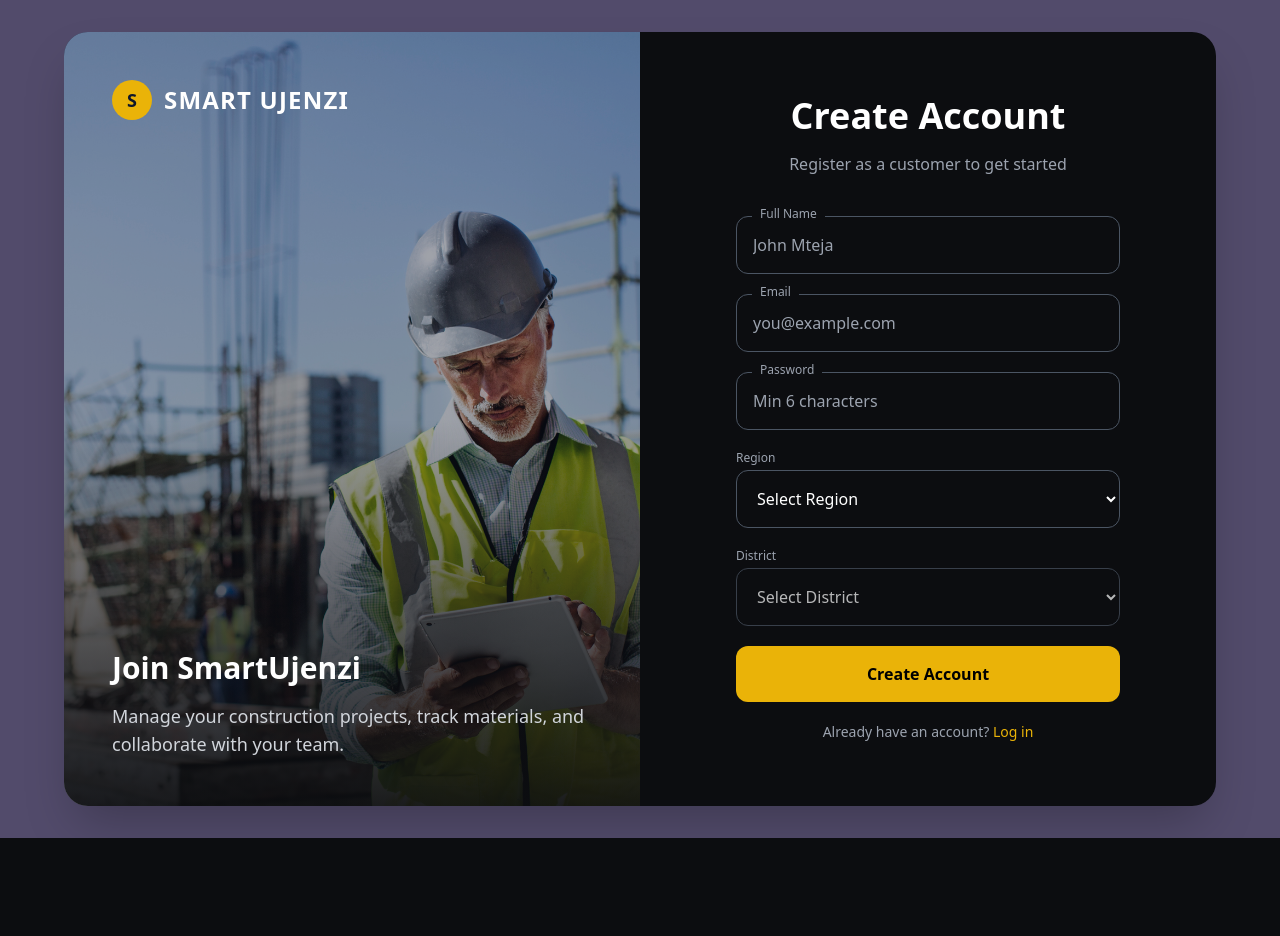
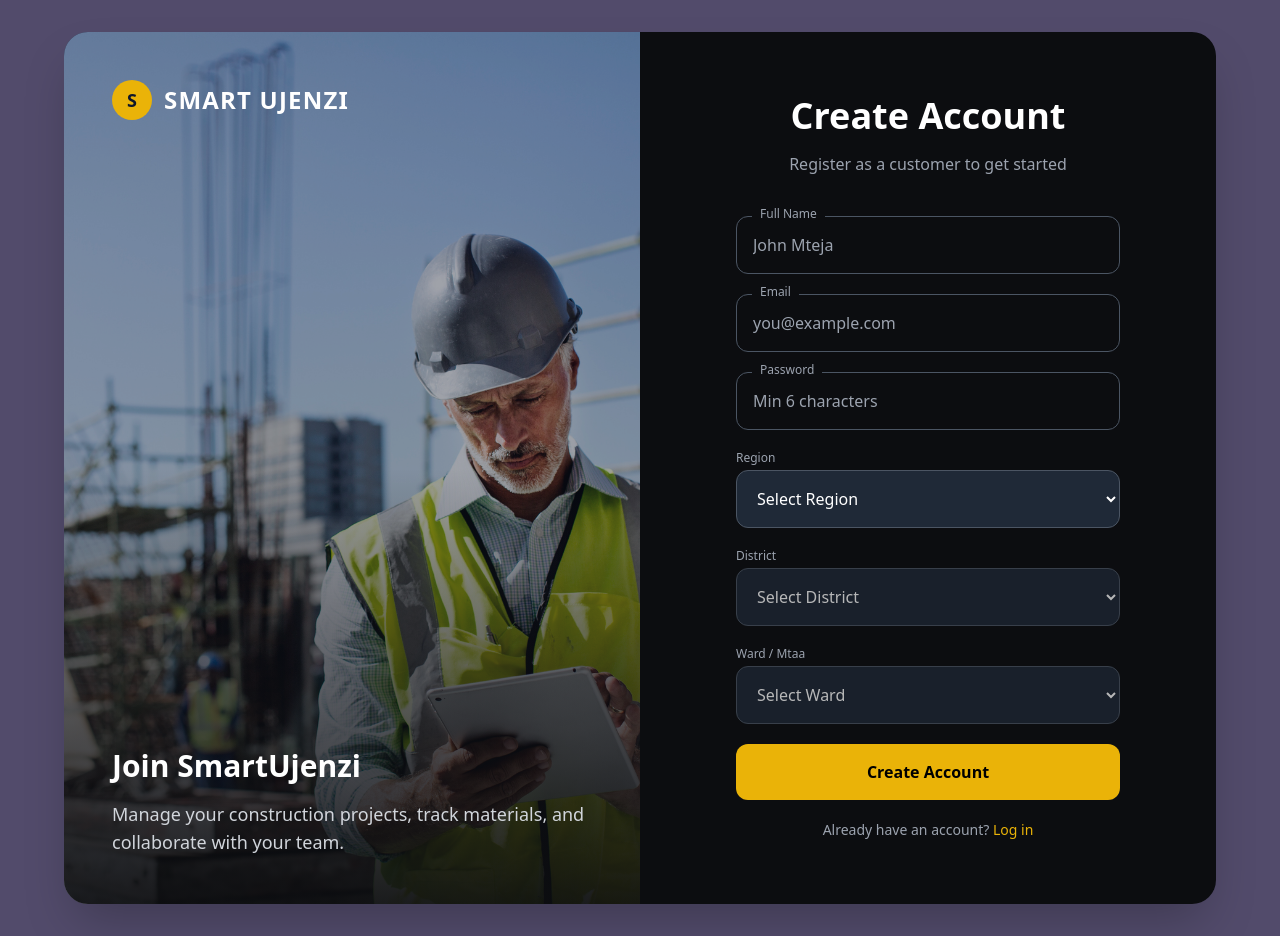
Before and after one commit to abnormal-yi/smart-ujenzi-, a PHP site: page /register.php in a window 1280 px wide. Before the commit the page ends 838 px from the top, so only its background shows below. Run offline with PHP 8.4, Linux system fonts and the light colour scheme; tables that the repository leaves empty hold one stand-in row (values such as "Sample post"); some libraries are stand-ins or nearby versions.

Commit message:
fix: dark dropdown styling, add ward/mtaa level, fix JS error handling

```diff
--- a/api/location.php
+++ b/api/location.php
@@ -18,4 +18,11 @@
     exit;
 }
 
+if ($action === 'wards' && isset($_GET['district_id'])) {
+    $districtName = $_GET['district_id'];
+    $wards = runQuery("SELECT id, name FROM wards WHERE district_id = (SELECT id FROM districts WHERE name = ?) ORDER BY name", [$districtName]);
+    echo json_encode($wards);
+    exit;
+}
+
 echo json_encode([]);
--- a/assets/js/location.js
+++ b/assets/js/location.js
@@ -1,26 +1,37 @@
 document.addEventListener('DOMContentLoaded', function() {
     const regionSelect = document.getElementById('region_id');
     const districtSelect = document.getElementById('district_id');
+    const wardSelect = document.getElementById('ward_id');
 
     if (!regionSelect) return;
 
+    function setOptions(select, options, placeholder) {
+        select.innerHTML = '<option value="">' + placeholder + '</option>';
+        options.forEach(function(opt) {
+            var el = document.createElement('option');
+            el.value = opt.id || opt.name;
+            el.textContent = opt.name;
+            el.className = 'bg-gray-800 text-white';
+            select.appendChild(el);
+        });
+    }
+
     // Load regions
     fetch('/api/location.php?action=regions')
-        .then(r => r.json())
-        .then(regions => {
-            regionSelect.innerHTML = '<option value="">Select Region</option>';
-            regions.forEach(r => {
-                const opt = document.createElement('option');
-                opt.value = r.id;
-                opt.textContent = r.name;
-                regionSelect.appendChild(opt);
-            });
-        });
+        .then(function(r) { return r.json(); })
+        .then(function(regions) {
+            setOptions(regionSelect, regions, 'Select Region');
+        })
+        .catch(function() {});
 
     // Load districts on region change
     regionSelect.addEventListener('change', function() {
         districtSelect.innerHTML = '<option value="">Loading...</option>';
         districtSelect.disabled = true;
+        if (wardSelect) {
+            wardSelect.innerHTML = '<option value="">Select Ward</option>';
+            wardSelect.disabled = true;
+        }
 
         if (!this.value) {
             districtSelect.innerHTML = '<option value="">Select District</option>';
@@ -28,16 +39,32 @@
         }
 
         fetch('/api/location.php?action=districts&region_id=' + this.value)
-            .then(r => r.json())
-            .then(districts => {
-                districtSelect.innerHTML = '<option value="">Select District</option>';
-                districts.forEach(d => {
-                    const opt = document.createElement('option');
-                    opt.value = d.name;
-                    opt.textContent = d.name;
-                    districtSelect.appendChild(opt);
-                });
+            .then(function(r) { return r.json(); })
+            .then(function(districts) {
+                setOptions(districtSelect, districts, 'Select District');
                 districtSelect.disabled = false;
-            });
+            })
+            .catch(function() {});
     });
+
+    // Load wards on district change
+    if (districtSelect && wardSelect) {
+        districtSelect.addEventListener('change', function() {
+            wardSelect.innerHTML = '<option value="">Loading...</option>';
+            wardSelect.disabled = true;
+
+            if (!this.value) {
+                wardSelect.innerHTML = '<option value="">Select Ward</option>';
+                return;
+            }
+
+            fetch('/api/location.php?action=wards&district_id=' + this.value)
+                .then(function(r) { return r.json(); })
+                .then(function(wards) {
+                    setOptions(wardSelect, wards, 'Select Ward');
+                    wardSelect.disabled = false;
+                })
+                .catch(function() {});
+        });
+    }
 });
--- a/register.php
+++ b/register.php
@@ -13,6 +13,10 @@
     $email    = trim($_POST['email'] ?? '');
     $password = $_POST['password'] ?? '';
     $role     = 'customer'; // default role for self-registration
+    $region   = trim($_POST['region_id'] ?? '');
+    $district = trim($_POST['district_id'] ?? '');
+    $ward     = trim($_POST['ward_id'] ?? '');
+    $location = trim("$region, $district, $ward", ' ,');
 
     if (!$name || !$email || !$password) {
         $error = 'All fields are required';
@@ -27,8 +31,8 @@
             $error = 'Email already registered. <a href="login.php" class="underline">Log in</a>';
         } else {
             $hash = password_hash($password, PASSWORD_BCRYPT);
-            $stmt = getDB()->prepare('INSERT INTO users (name, email, password, role) VALUES (?, ?, ?, ?)');
-            $stmt->execute([$name, $email, $hash, $role]);
+            $stmt = getDB()->prepare('INSERT INTO users (name, email, password, role, location) VALUES (?, ?, ?, ?, ?)');
+            $stmt->execute([$name, $email, $hash, $role, $location]);
             $success = 'Account created! <a href="login.php" class="underline">Log in here</a>';
         }
     }
@@ -99,16 +103,23 @@
                 </div>
                 <div>
                     <label class="block text-xs font-medium text-gray-400 mb-1">Region</label>
-                    <select name="region_id" id="region_id" required
-                            class="w-full bg-transparent border border-gray-600 rounded-xl px-4 py-4 text-white focus:outline-none focus:border-yellow-500 transition-colors">
-                        <option value="" class="text-gray-400">Select Region</option>
+                    <select name="region_id" id="region_id"
+                            class="w-full bg-gray-800 border border-gray-600 rounded-xl px-4 py-4 text-white focus:outline-none focus:border-yellow-500 transition-colors">
+                        <option value="" class="bg-gray-800 text-gray-400">Select Region</option>
                     </select>
                 </div>
                 <div>
                     <label class="block text-xs font-medium text-gray-400 mb-1">District</label>
-                    <select name="district_id" id="district_id" required disabled
-                            class="w-full bg-transparent border border-gray-600 rounded-xl px-4 py-4 text-white focus:outline-none focus:border-yellow-500 transition-colors">
-                        <option value="" class="text-gray-400">Select District</option>
+                    <select name="district_id" id="district_id" disabled
+                            class="w-full bg-gray-800 border border-gray-600 rounded-xl px-4 py-4 text-white focus:outline-none focus:border-yellow-500 transition-colors">
+                        <option value="" class="bg-gray-800 text-gray-400">Select District</option>
+                    </select>
+                </div>
+                <div>
+                    <label class="block text-xs font-medium text-gray-400 mb-1">Ward / Mtaa</label>
+                    <select name="ward_id" id="ward_id" disabled
+                            class="w-full bg-gray-800 border border-gray-600 rounded-xl px-4 py-4 text-white focus:outline-none focus:border-yellow-500 transition-colors">
+                        <option value="" class="bg-gray-800 text-gray-400">Select Ward</option>
                     </select>
                 </div>
 
```
Also changed, not shown: database/schema.sql (+13 -1 lines), database/seed_locations.sql (+17 -0 lines).
